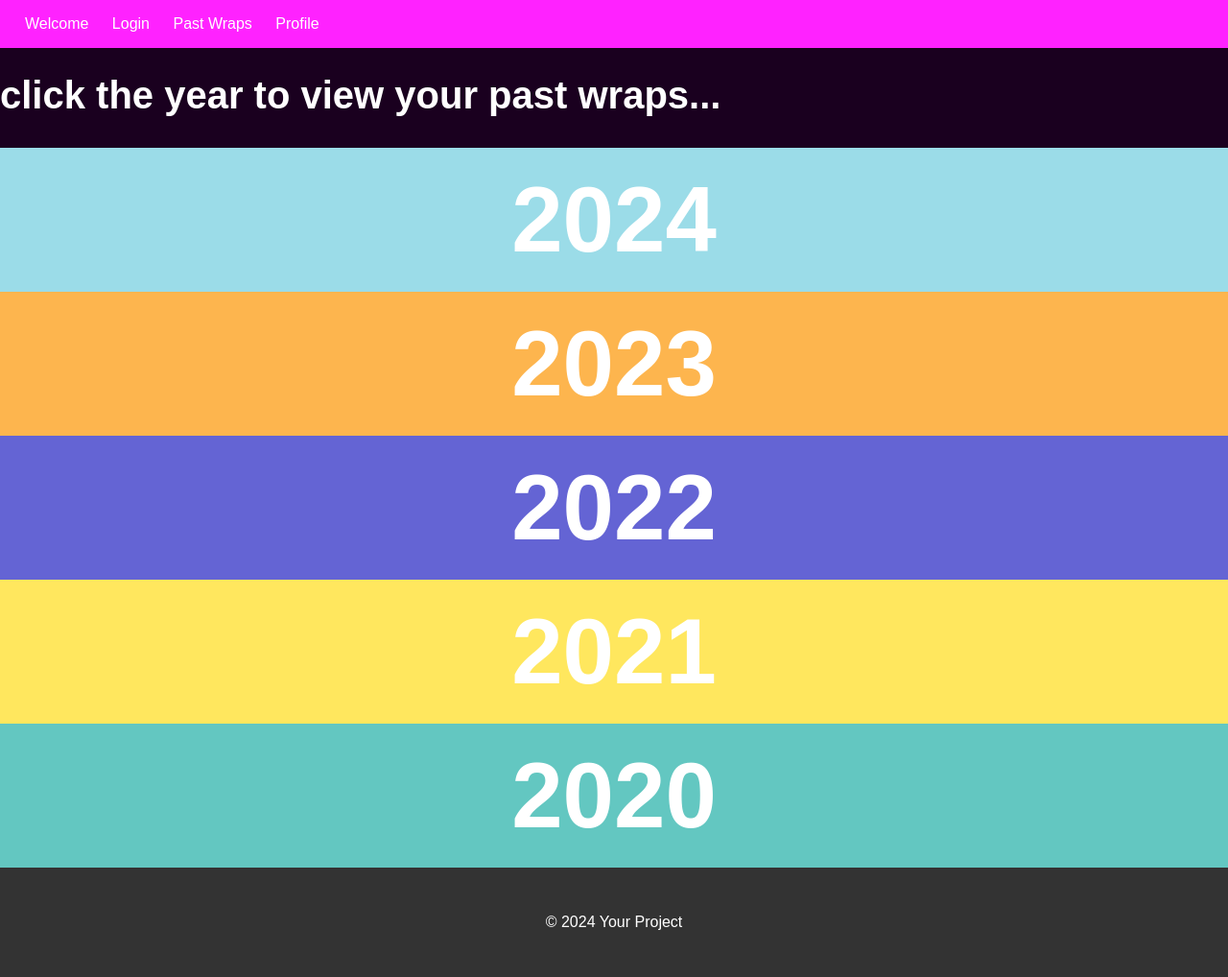
After one commit to anirudh-seshadri/spotify-wrapped, a Django app: page /pastwraps/ in a window 1280 px wide. The commit adds this page. Shown: the whole page at 96% size. Run offline with Django 5.2, Linux system fonts and the light colour scheme.

Commit message:
added past wraps page

```diff
--- a/web_app/static/css/styles.css
+++ b/web_app/static/css/styles.css
@@ -2,7 +2,7 @@
 body {
     margin: 0;
     padding: 0;
-    font-family: 'Arial', sans-serif;
+    font-family: '', sans-serif;
     background-color: #1a001f;
     color: white;
 }
@@ -51,3 +51,35 @@ footer {
     background-color: #333;
     color: white;
 }
+
+
+.year-section {
+    display: flex;
+    justify-content: center;
+    align-items: center;
+    height: 150px;
+    color: white;
+    font-size: 4em;
+    font-weight: bold;
+    text-transform: uppercase;
+}
+
+.year-2024 {
+    background: #9bdce8; /* Adjust color to match image */
+}
+
+.year-2023 {
+    background: #fdb54e;
+}
+
+.year-2022 {
+    background: #6464d4;
+}
+
+.year-2021 {
+    background: #ffe75e;
+}
+
+.year-2020 {
+    background: #63c7c1;
+}
--- /dev/null
+++ b/web_app/templates/pastwraps.html
@@ -0,0 +1,45 @@
+<!DOCTYPE html>
+<html lang="en">
+<head>
+    {% load static %}
+    <meta charset="UTF-8">
+    <meta name="viewport" content="width=device-width, initial-scale=1.0">
+    <title>Past Wraps</title>
+    <link rel="stylesheet" href="{% static 'css/styles.css' %}">
+</head>
+
+
+
+<body>
+    <header>
+        <nav>
+            <a href="#">Welcome</a>
+            <a href="{% url 'login' %}">Login</a>
+            <a href="{% url 'pastwraps' %}">Past Wraps</a>
+            <a href="#">Profile</a>
+        </nav>
+    </header>
+
+    <main>
+        <h1>click the year to view your past wraps...</h1>
+        <section class="year-section year-2024">
+            <h2>2024</h2>
+        </section>
+        <section class="year-section year-2023">
+            <h2>2023</h2>
+        </section>
+        <section class="year-section year-2022">
+            <h2>2022</h2>
+        </section>
+        <section class="year-section year-2021">
+            <h2>2021</h2>
+        </section>
+        <section class="year-section year-2020">
+            <h2>2020</h2>
+        </section>
+    </main>
+
+    <footer>
+        <p>© 2024 Your Project</p>
+    </footer>
+</body>
--- a/web_app/templates/welcome.html
+++ b/web_app/templates/welcome.html
@@ -12,6 +12,7 @@
         <nav>
             <a href="#">Welcome</a>
             <a href="{% url 'login' %}">Login</a>
+            <a href="{% url 'pastwraps' %}">Past Wraps</a>
             <a href="#">Profile</a>
         </nav>
     </header>
--- a/web_app/urls.py
+++ b/web_app/urls.py
@@ -7,4 +7,5 @@ urlpatterns = [
     path('login/', views.login, name='login'),
     path('login/form/', views.login_form, name='login_form'),  # Ensure this line exists
     path('signup/form/', views.signup_form, name='signup_form'),  # Ensure this line exists
+    path('pastwraps/', views.pastwraps, name='pastwraps'),
 ]
--- a/web_app/views.py
+++ b/web_app/views.py
@@ -103,3 +103,6 @@ def login_form(request):
 def signup_form(request):
     # Placeholder for signup form logic
     return render(request, 'signup_form.html')
+
+def pastwraps(request):
+    return render(request, 'pastwraps.html')
```
